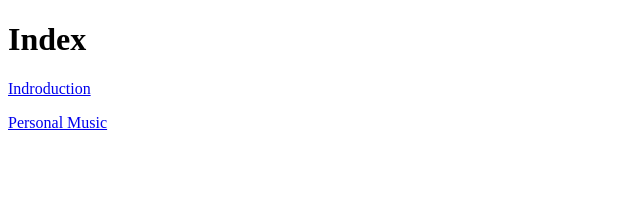
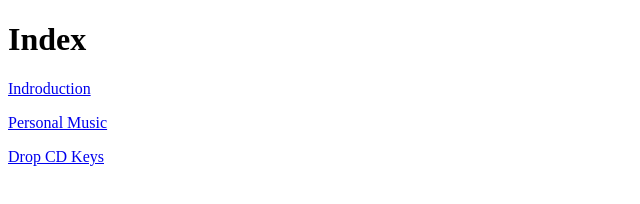
Before and after one commit to FluidRepositories/WebRepo, a plain HTML site: page index.html in a window 1280 px wide. Shown: the whole page, without its empty margins (0-640 px from the left). Drawn offline with Linux system fonts and the light colour scheme.

Commit message:
Update index.html

```diff
--- a/index.html
+++ b/index.html
@@ -8,6 +8,7 @@
 
 <p><a href="Fucker.html">Indroduction</p>
   <p><a href="personalmusic.html">Personal Music</p>
+  <p><a href="dropkeys.html">Drop CD Keys</p>
 
 </body>
 </html>
```
